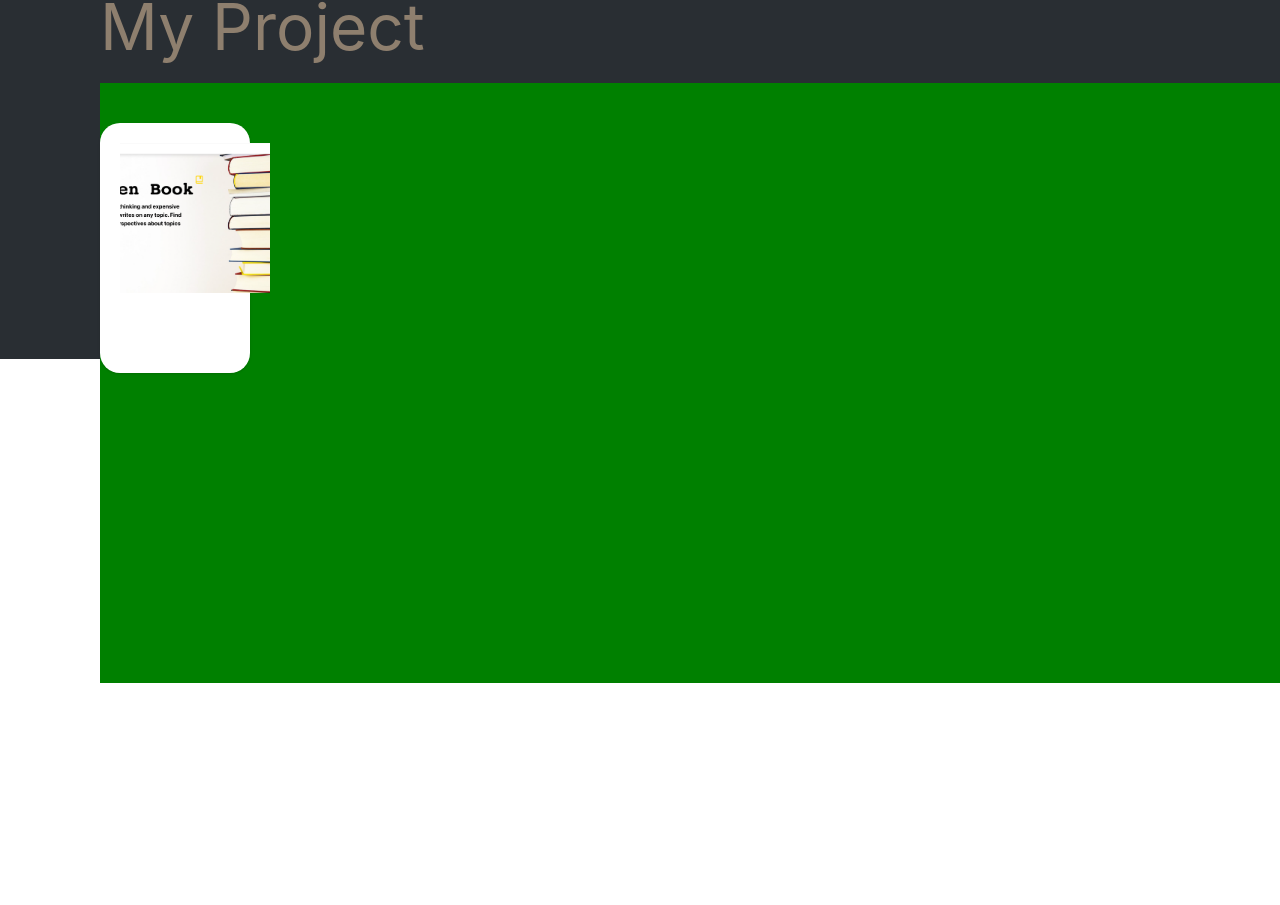
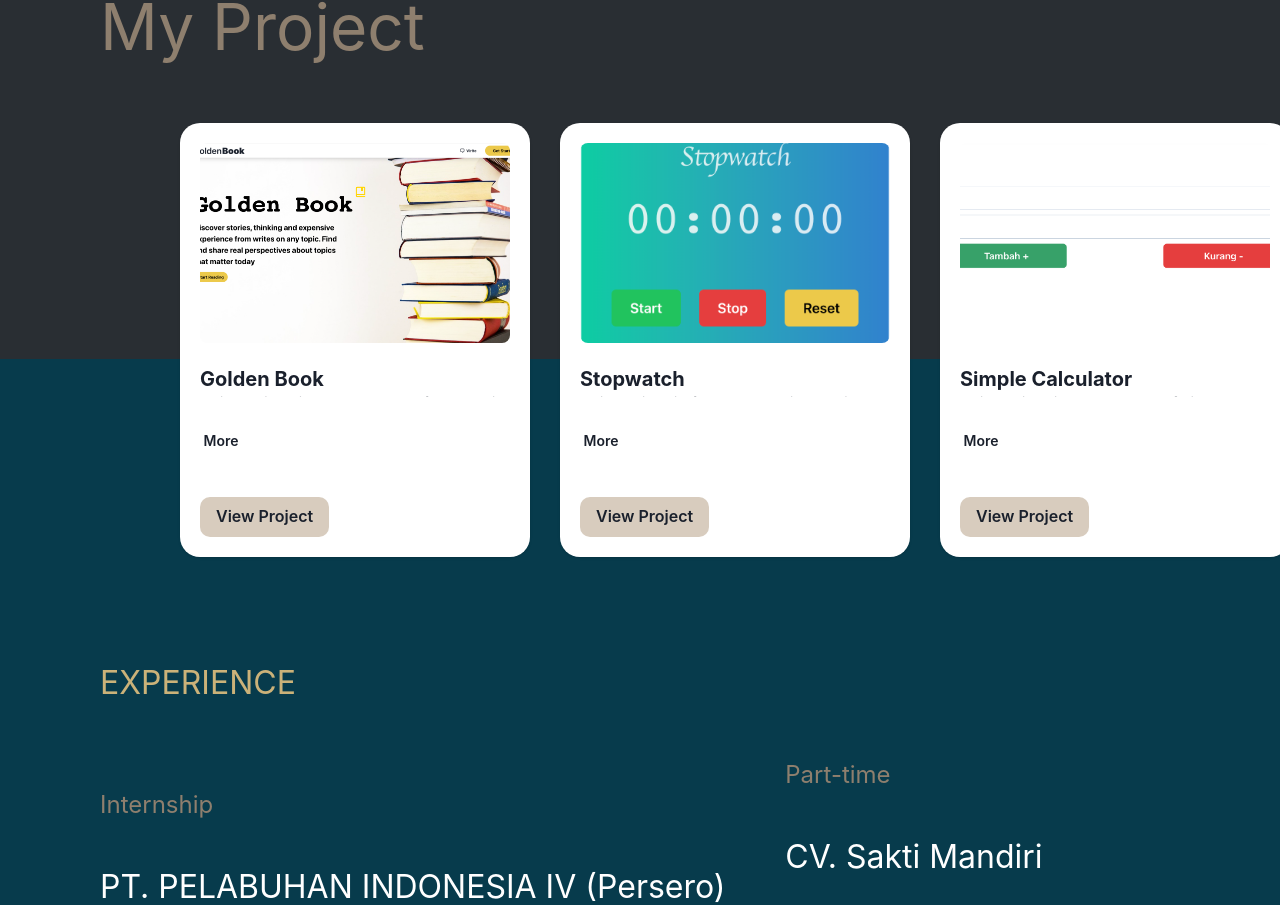
Before and after one commit to afdalmaulana/Portofolio, a React (Create React App) app in the folder porto/: page / in a window 1280 px wide. Shown: the part 2921-3826 px from the top of the page. Before the commit the page ends 3604 px from the top, so only its background shows below. Built offline with nearby package versions, Linux system fonts and the light colour scheme.

Commit message:
sisa 60%

```diff
--- /dev/null
+++ b/porto/src/footer/Footer.jsx
@@ -0,0 +1,11 @@
+import { Box, Text } from "@chakra-ui/react";
+
+export default function Footer() {
+  return (
+    <>
+      <Box bgColor={"cyan"} textAlign={"center"}>
+        <Text>Copyrigth &copy; Muh. Afdal Maulana Said</Text>
+      </Box>
+    </>
+  );
+}
--- a/porto/src/pageContent/components/AllProject.jsx
+++ b/porto/src/pageContent/components/AllProject.jsx
@@ -7,7 +7,7 @@ import { Fade } from "react-awesome-reveal";
 export default function AllProject() {
   return (
     <>
-      <Box bgColor={"#073b4c"} id="project" h={"800px"}>
+      <Box bgColor={"#073b4c"} id="" h={"800px"}>
         <Stack>
           <Flex wrap={"wrap"}>
             <Fade direction="left" cascade>
--- a/porto/src/pageContent/components/MyEducation.jsx
+++ b/porto/src/pageContent/components/MyEducation.jsx
@@ -13,7 +13,7 @@ export default function MyEducation() {
       <Box
         bgColor={"#292e33"}
         id="education"
-        h={{ base: "1000px", md: "1050px", lg: "1200px" }}
+        h={{ base: "1850px", md: "1050px", lg: "1200px" }}
         maxW={"100%"}
       >
         {/* "#292e33" */}
@@ -104,32 +104,32 @@ export default function MyEducation() {
             </Fade>
           </Flex>
         </Stack>
-        <Stack>
+        <Stack id="project">
           <Text
             ml={{ base: "30px", lg: "100px" }}
             color={"#8e7f6e"}
             fontSize={{ sm: "24px", md: "48px", lg: "64px" }}
-            mt={{ base: "150px", lg: "400px" }}
+            mt={{ base: "100px", lg: "400px" }}
           >
             My Project
           </Text>
-          <Flex
-            // ml={{ base: "30px", lg: "100px" }}
-            wrap={"wrap"}
-            className="listProject"
+
+          <Box
+            w={{ sm: "350px", md: "800px", lg: "1240px" }}
+            mr={{ base: "30px", md: "80px", lg: "0px" }}
+            ml={{ base: "30px", md: "80px", lg: "100px" }}
+            h={{ base: "150px", md: "800px", lg: "600px" }}
           >
-            <Box
-              bgColor={"green"}
-              w={{ sm: "350px", md: "800px", lg: "1240px" }}
-              mr={{ base: "30px", md: "80px", lg: "0px" }}
-              ml={{ base: "30px", md: "80px", lg: "100px" }}
-              h={{ base: "150px", md: "800px", lg: "600px" }}
+            <Flex
+              // ml={{ base: "30px", lg: "100px" }}
+              wrap={"wrap"}
+              className="listProject"
             >
               <Project />
-            </Box>
-            {/* <Project3 /> */}
-            {/* <Project4 /> */}
-          </Flex>
+              <Project3 />
+              <Project4 />
+            </Flex>
+          </Box>
         </Stack>
       </Box>
     </>
--- a/porto/src/pageContent/components/Project.jsx
+++ b/porto/src/pageContent/components/Project.jsx
@@ -27,31 +27,42 @@ export default function Project() {
         <Stack>
           <Fade cascade={true} triggerOnce={true}>
             <Card
-              w={{ base: "150px", lg: "150px" }}
-              h={{ base: "165px", lg: "250px" }}
-              // ml={"100px"}
+              w={{ lg: "350px" }}
+              maxh={{ base: "200px", lg: "480px" }}
+              ml={{ base: "0px", lg: "80px" }}
               mt={{ base: "20px", lg: "40px" }}
-              mr={{ base: 10, md: 100, lg: 100 }}
               bgColor={"white"}
               borderRadius={"20px"}
             >
               <CardBody>
                 <Box
-                  bgPos={"center"}
-                  bgSize={"cover"}
-                  bgRepeat={"no-repeat"}
-                  w={{ base: "120px", lg: "150px" }}
-                  h={{ base: "80px", lg: "150px" }}
+                  height={{ base: "100px", md: "150px", lg: "200px" }}
+                  backgroundPosition="center"
+                  backgroundRepeat="no-repeat"
+                  backgroundSize="cover"
+                  borderRadius="lg"
                   backgroundImage={"Goldenbook.png"}
                 ></Box>
-                {/* <Stack mt="6" spacing="3"> */}
-                {/* <Collapse startingHeight={30} in={show}>
-                    <Text>Golden Book</Text>
-                    This project is an example of a website for reading articles
-                    or blogs. The reading of the articles contained in this
-                    website is data originating from the Purwadhika Backend
-                  </Collapse> */}
-                {/* <Button
+                <Stack mt="6" spacing="3">
+                  <Collapse startingHeight={30} in={show}>
+                    <Heading size={{ base: "sm", lg: "md" }}>
+                      Golden Book
+                    </Heading>
+                    <Text
+                      align={"justify"}
+                      fontSize={{ base: "12px", lg: "16px" }}
+                    >
+                      This project is an example of a website for reading
+                      articles or blogs. The reading of the articles contained
+                      in this website is data originating from the Purwadhika
+                      Backend. Feature in this project is carousel banner,
+                      pagination, like button, bookmarks, register, login,
+                      change profile (username, email, password, profile
+                      picture, forget and reset password user), create blog,
+                      sort blog
+                    </Text>
+                  </Collapse>
+                  <Button
                     w={"10px"}
                     ml={"5px"}
                     size="sm"
@@ -61,11 +72,11 @@ export default function Project() {
                     variant={""}
                   >
                     {show ? "Less" : "More"}
-                  </Button> */}
-                {/* </Stack> */}
+                  </Button>
+                </Stack>
               </CardBody>
               <CardFooter>
-                {/* <Link
+                <Link
                   to={"https://miniproject--goldenbook.netlify.app/"}
                   target="_blank"
                 >
@@ -76,7 +87,7 @@ export default function Project() {
                   >
                     View Project
                   </Button>
-                </Link> */}
+                </Link>
               </CardFooter>
             </Card>
           </Fade>
--- a/porto/src/pageContent/components/Project3.jsx
+++ b/porto/src/pageContent/components/Project3.jsx
@@ -26,10 +26,10 @@ export default function Project3() {
         <Stack>
           <Fade direction="left" cascade triggerOnce={true}>
             <Card
-              w={"350px"}
-              maxh={"480px"}
-              ml={"32px"}
-              mt={"40px"}
+              w={{ lg: "350px" }}
+              maxh={{ base: "200px", lg: "480px" }}
+              ml={{ base: "0px", lg: "30px" }}
+              mt={{ base: "40px", lg: "40px" }}
               bgColor={"white"}
               borderRadius={"20px"}
             >
--- a/porto/src/pageContent/components/Project4.jsx
+++ b/porto/src/pageContent/components/Project4.jsx
@@ -27,10 +27,10 @@ export default function Project4() {
         <Stack>
           <Fade direction="left" cascade triggerOnce={true}>
             <Card
-              w={"350px"}
-              maxh={"460px"}
-              ml={"32px"}
-              mt={"40px"}
+              w={{ lg: "350px" }}
+              maxh={{ base: "200px", lg: "480px" }}
+              ml={{ base: "0px", lg: "30px" }}
+              mt={{ base: "40px", lg: "40px" }}
               bgColor={"white"}
               borderRadius={"20px"}
             >
--- a/porto/src/pageContent/components/workExperience.jsx
+++ b/porto/src/pageContent/components/workExperience.jsx
@@ -14,9 +14,10 @@ export default function WorkExperience() {
       <Box
         bgColor={"#073b4c"}
         id="experience"
-        h={{ sm: "350px", md: "500px", lg: "1000px" }}
+        h={{ base: "1800px", md: "500px", lg: "1000px" }}
       >
-        <Stack ml={{ sm: "50px", md: "80px", lg: "100px" }}>
+        <Stack ml={{ base: "30px", md: "80px", lg: "100px" }}>
+          <Box>
             <Text
               mt={"300px"}
               fontSize={{ sm: "16px", md: "24px", lg: "32px" }}
@@ -24,14 +25,22 @@ export default function WorkExperience() {
             >
               EXPERIENCE
             </Text>
-          <Flex justifyContent={"space-between"}>
+            <Flex justifyContent={"space-between"} className="myexpe">
               <Fade direction="down" cascade={true} triggerOnce={true}>
                 <Box>
-                <Text color={"#8e7f6e"} fontSize={"24px"} mt={"50px"}>
+                  <Text
+                    color={"#8e7f6e"}
+                    fontSize={{ base: "24px" }}
+                    mt={{ base: "40px", md: "50px", lg: "80px" }}
+                  >
                     Internship
                   </Text>
                   <Stack>
-                  <Text mt={"40px"} fontSize={"24px"} color={"white"}>
+                    <Text
+                      mt={{ base: "20px", md: "30px", lg: "40px" }}
+                      fontSize={{ base: "24px", lg: "32px" }}
+                      color={"white"}
+                    >
                       PT. PELABUHAN INDONESIA IV (Persero) TERMINAL PETIKEMAS
                       MAKASSAR
                     </Text>
@@ -91,6 +100,7 @@ export default function WorkExperience() {
                 </Box>
               </Fade>
             </Flex>
+          </Box>
         </Stack>
       </Box>
     </>
--- a/porto/src/pageContent/content.jsx
+++ b/porto/src/pageContent/content.jsx
@@ -8,6 +8,7 @@ import AllProject from "./components/AllProject";
 
 import MyEducation from "./components/MyEducation";
 import WorkExperience from "./components/workExperience";
+import Footer from "../footer/Footer";
 
 export default function Content() {
   return (
@@ -16,7 +17,8 @@ export default function Content() {
       <Motto />
       <AboutMe />
       <MyEducation />
-      {/* <WorkExperience /> */}
+      <WorkExperience />
+      <Footer />
     </>
   );
 }
--- a/porto/src/style/main.css
+++ b/porto/src/style/main.css
@@ -25,6 +25,11 @@
         /* height: 800px; */
     }
     .listProject{
+        display: flex;
+        flex-direction: column;
+        flex-wrap: wrap;
+    }
+    .myexpe{
         display: flex;
         flex-direction: column;
         flex-wrap: wrap;
```
Lines whose indentation alone changed are shown as unchanged.
